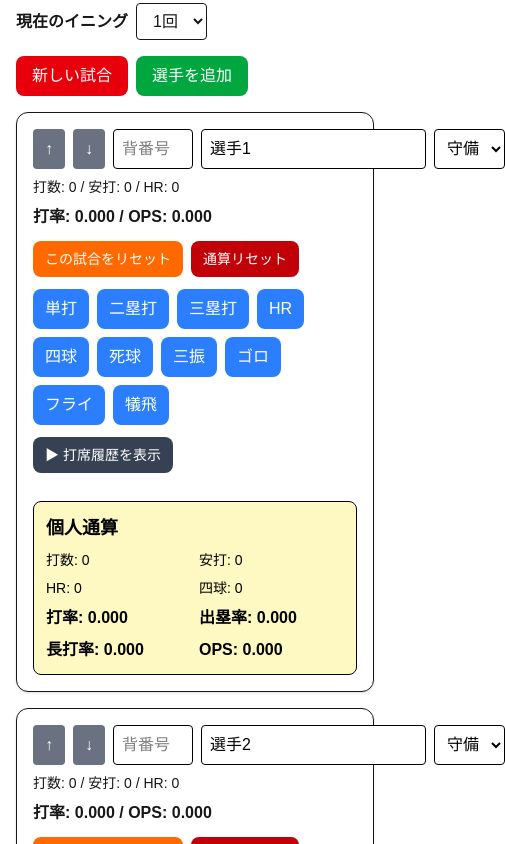
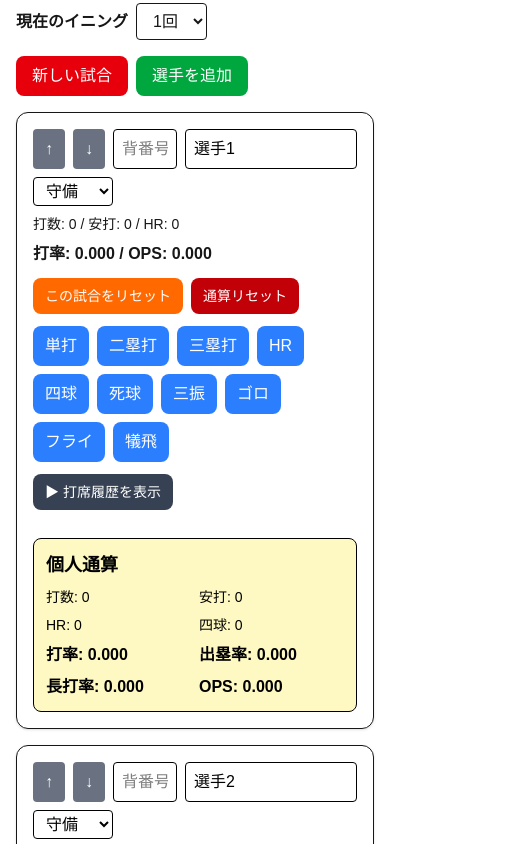
Before and after one commit to forcascreate-eng/baseball-ops-app, a Next.js app: page / in a window 390 px wide. Shown: the part 940-1784 px from the top of the page, 505 px wide, since content can reach past the window. Built offline with nearby package versions, Linux system fonts and the light colour scheme.

Commit message:
fix player input mobile layout

```diff
--- a/app/page.tsx
+++ b/app/page.tsx
@@ -478,7 +478,7 @@ const restoreGameHistory = (index: number) => {
         key={playerIndex}
         className="border rounded-xl p-4 shadow"
       >
-        <div className="flex gap-2 mb-2">
+        <div className="flex flex-wrap gap-2 mb-2">
           <button
             onClick={() => movePlayer(playerIndex, "up")}
             className="bg-gray-500 text-white px-3 py-2 rounded"
@@ -501,13 +501,13 @@ const restoreGameHistory = (index: number) => {
               setPlayers(updated);
             }}
             placeholder="背番号"
-            className="border px-2 py-1 rounded w-20 bg-white text-black"
+            className="border px-2 py-1 rounded w-16 bg-white text-black"
          />
 
          <input
            value={player.name}
            onChange={(e) => changeName(playerIndex, e.target.value)}
-           className="border px-2 py-1 rounded flex-1 bg-white text-black"
+           className="border px-2 py-1 rounded flex-1 min-w-[140px] bg-white text-black"
          />
 
          <select
@@ -517,7 +517,7 @@ const restoreGameHistory = (index: number) => {
              updated[playerIndex].position = e.target.value;
              setPlayers(updated);
            }}
-           className="border px-2 py-1 rounded w-24 bg-white text-black"
+           className="border px-2 py-1 rounded w-20 bg-white text-black"
          >
            {positionOptions.map((pos) => (
              <option key={pos} value={pos}>
```
